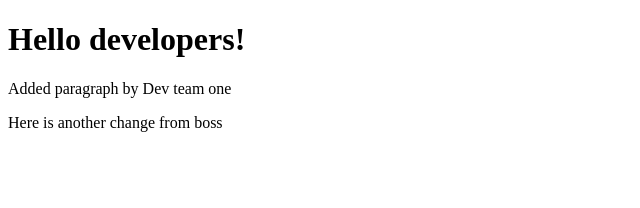
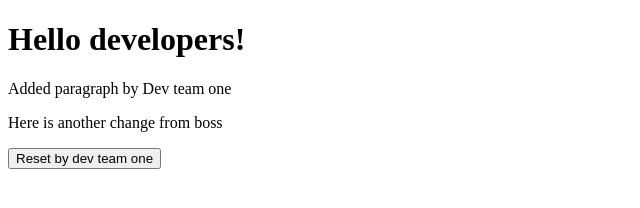
Before and after one commit to joy-ahmed/vcontrol_sd, a plain HTML site: page index.html in a window 1280 px wide. Shown: the whole page, without its empty margins (0-640 px from the left). Drawn offline with Linux system fonts and the light colour scheme.

Commit message:
added a button in index.html

```diff
--- a/index.html
+++ b/index.html
@@ -10,5 +10,6 @@
     <h1>Hello developers!</h1>
     <p>Added paragraph by Dev team one</p>
     <p>Here is another change from boss</p>
+    <button type="reset">Reset by dev team one</button>
   </body>
 </html>
```
